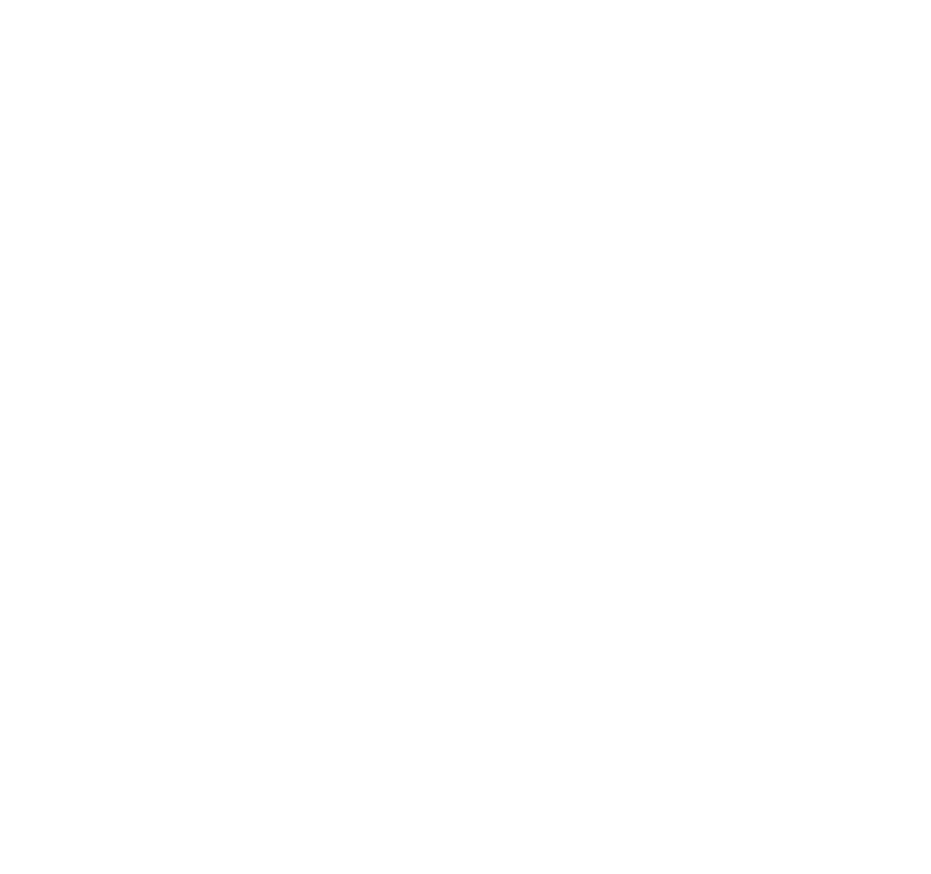
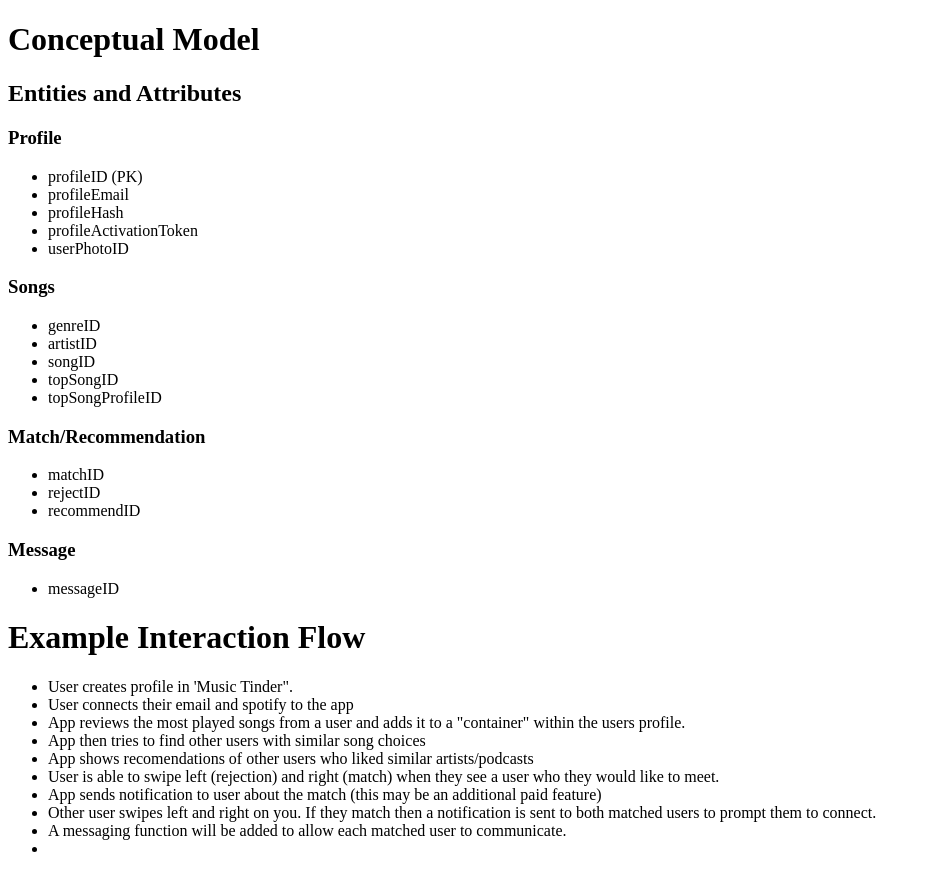
Before and after one commit to The-Octonauts/MusicTinder, a plain HTML site: page documentation/concept-model.html in a window 1280 px wide. Shown: the whole page, without its empty margins (0-931 px from the left). Before the commit the page ends 800 px from the top, so only its background shows below. Drawn offline with Linux system fonts and the light colour scheme.

Commit message:
updated conceptual model and persona for Carlos

```diff
--- a/documentation/concept-model.html
+++ b/documentation/concept-model.html
@@ -5,6 +5,55 @@
     <title>Title</title>
 </head>
 <body>
+    <h1> Conceptual Model</h1>
+    <h2> Entities and Attributes</h2>
+    <h3>  Profile </h3>
+        <ul>
+            <li>profileID (PK)</li>
+            <li>profileEmail</li>
+            <li>profileHash</li>
+            <li>profileActivationToken</li>
+            <li>userPhotoID</li>
+        </ul>
+    <h3> Songs </h3>
+        <ul>
+            <li>genreID</li>
+            <li>artistID</li>
+            <li>songID</li>
+            <li>topSongID</li>
+            <li>topSongProfileID</li>
+        </ul>
+    <h3>Match/Recommendation</h3>
+        <ul>
+            <li>matchID</li>
+            <li>rejectID</li>
+            <li>recommendID</li>
+        </ul>
+    <h3>Message</h3>
+        <ul>
+            <li>messageID</li>
+        </ul>
+
+
+
+
+
+
+
+ <H1>Example Interaction Flow</H1>
+    <ul>
+        <li>User creates profile in 'Music Tinder".</li>
+        <li>User connects their email and spotify to the app</li>
+        <li>App reviews the most played songs from a user and adds it to a "container" within the users profile.</li>
+        <li>App then tries to find other users with similar song choices</li>
+        <li>App shows recomendations of other users who liked similar artists/podcasts</li>
+        <li>User is able to swipe left (rejection) and right (match) when they see a user who they would like to meet. </li>
+        <li>App sends notification to user about the match (this may be an additional paid feature)</li>
+        <li>Other user swipes left and right on you.  If they match then a notification is sent
+        to both matched users to prompt them to connect.</li>
+        <li>A messaging function will be added to allow each matched user to communicate.</li>
+        <li></li>
+    </ul>
 
 </body>
 </html>
```
Also changed, not shown: documentation/jerry.html (+2 -0 lines), accesstoken.js (added), app.js (added).
